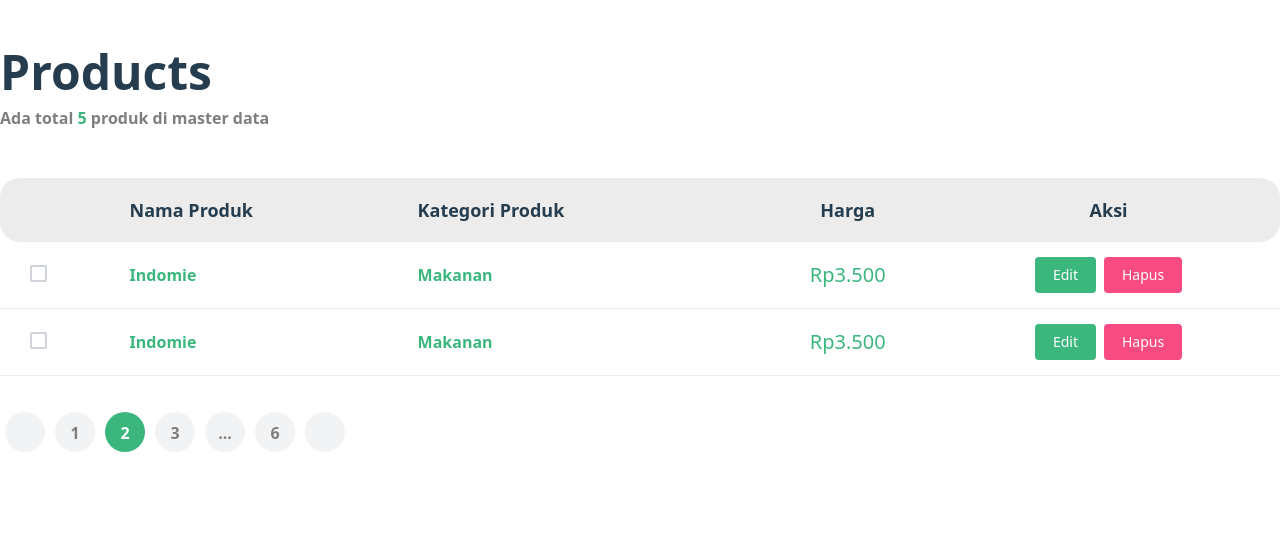
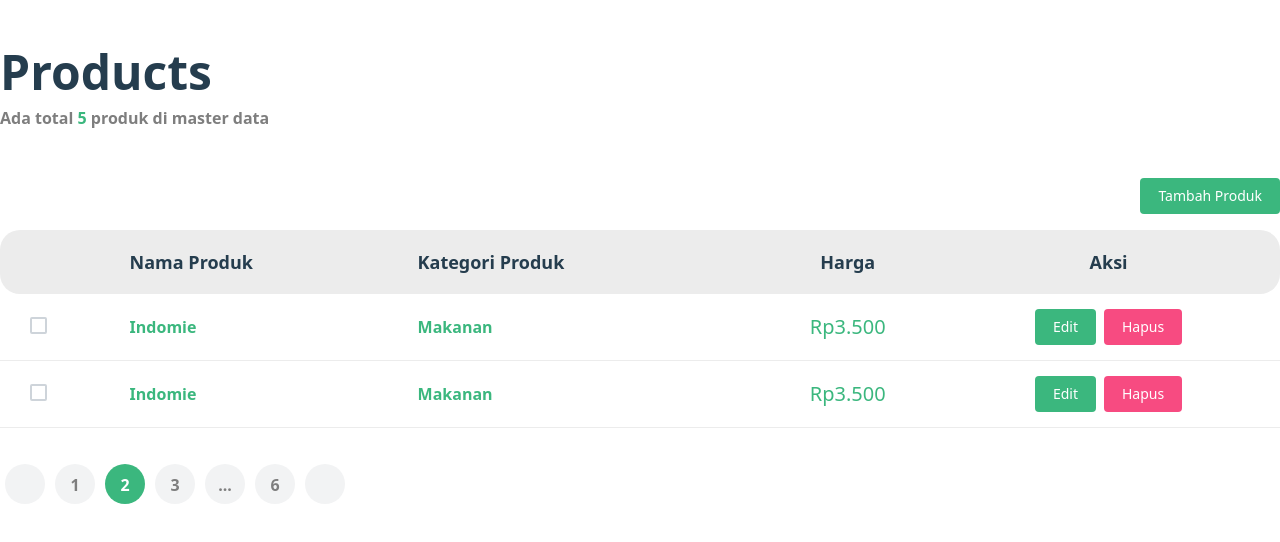
Before and after one commit to nothing628/kasir-api, a Vue app: page / in a window 1280 px wide. Shown: the top 542 px of the page. Built offline with nearby package versions, Linux system fonts and the light colour scheme; the HTML template or start-up script is replaced by a standard one.

Commit message:
add button tambah produk

```diff
--- a/resources/js/Pages/HomePage.vue
+++ b/resources/js/Pages/HomePage.vue
@@ -6,6 +6,9 @@
         data</h6>
     </div>
 
+    <div class="mb-4 flex justify-end">
+      <button class="py-2 px-[18px] bg-[#3BB77E] text-white text-sm rounded-[4px] transition-all hover:bg-[#FDC040]">Tambah Produk</button>
+    </div>
     <TableProduct></TableProduct>
     <TablePagination></TablePagination>
   </div>
```
